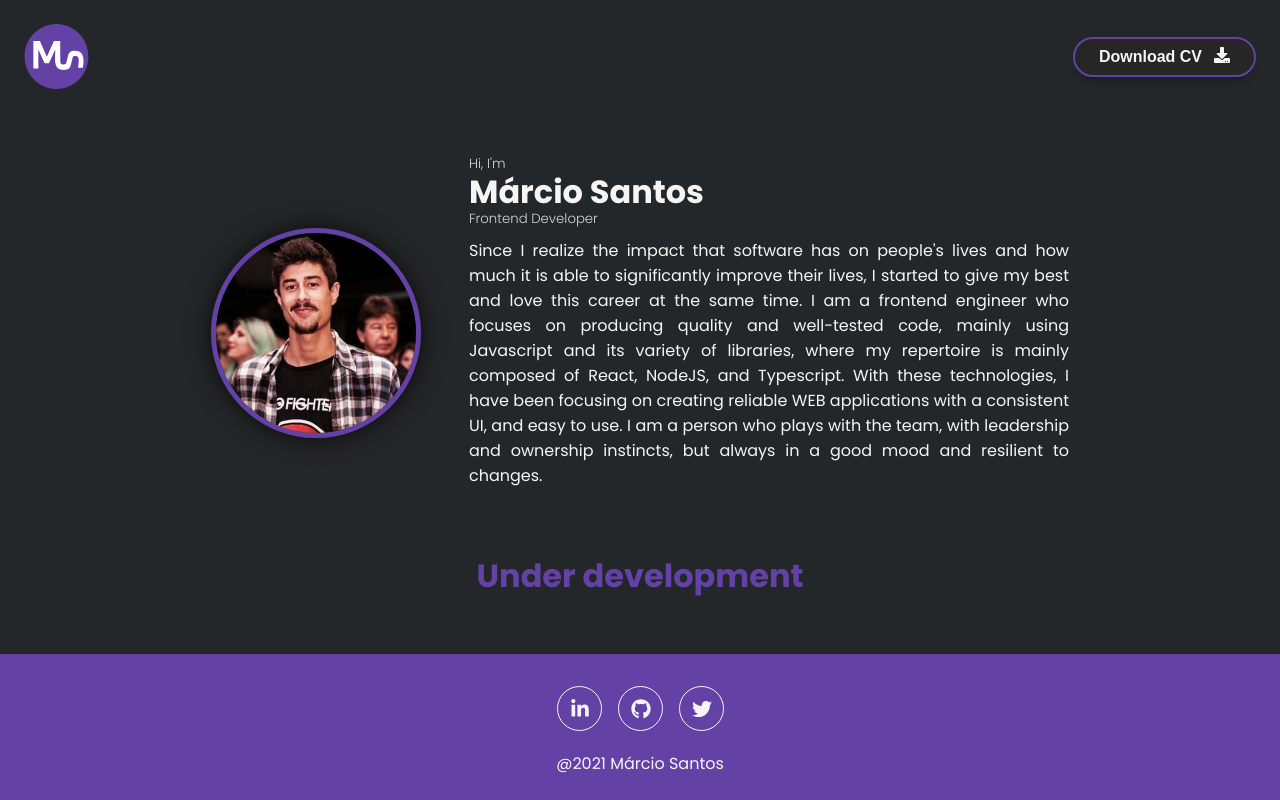
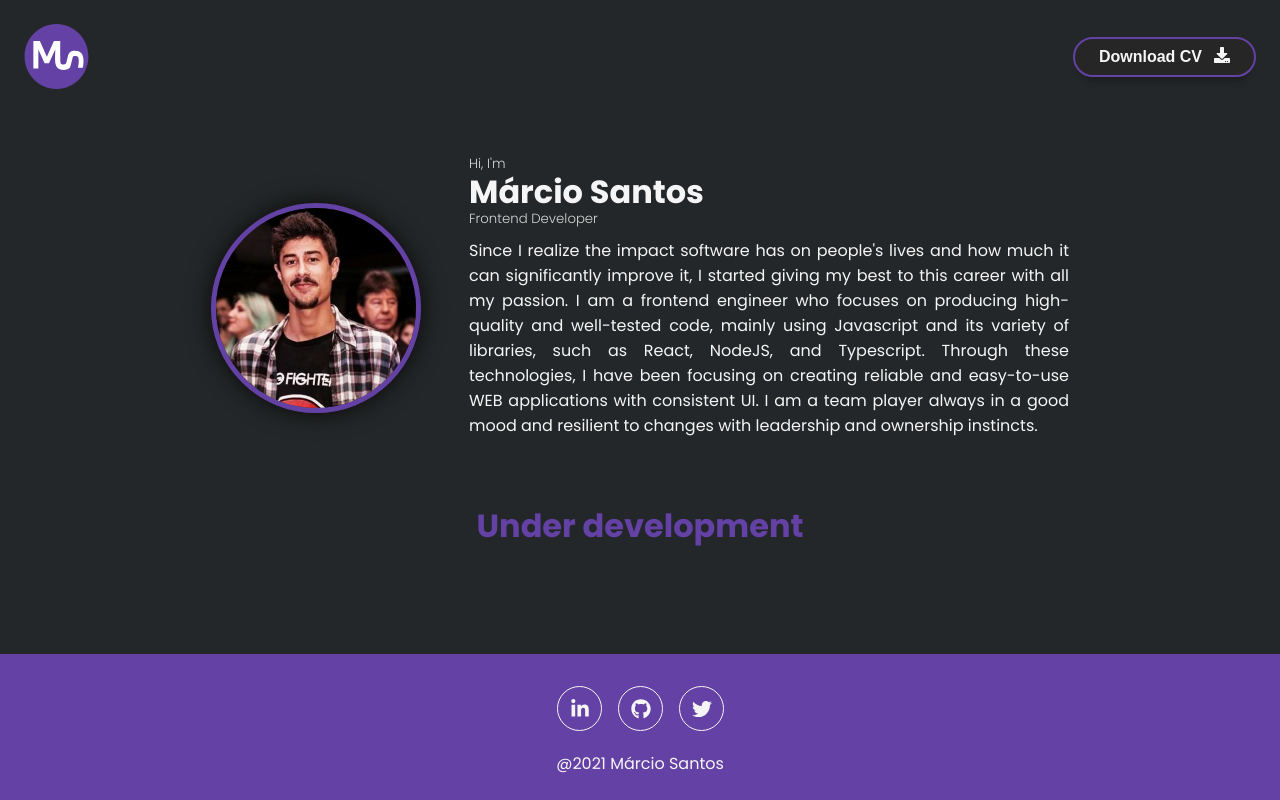
Before and after one commit to oicramps/portifolio, a Gatsby site: page / in a window 1280 px wide. Built offline with nearby package versions, Linux system fonts and the light colour scheme; Gatsby itself is replaced by a stand-in of ours.

Commit message:
Updates the about me content

```diff
--- a/src/components/Header/Header.jsx
+++ b/src/components/Header/Header.jsx
@@ -12,12 +12,12 @@ const Header = () => (
       <Title>Márcio Santos</Title>
       <SubTitle>Frontend Developer</SubTitle>
       <Description>
-        Since I realize the impact that software has on people&apos;s lives and how much it is able to significantly
-        improve their lives, I started to give my best and love this career at the same time. I am a frontend engineer
-        who focuses on producing quality and well-tested code, mainly using Javascript and its variety of libraries,
-        where my repertoire is mainly composed of React, NodeJS, and Typescript. With these technologies, I have been
-        focusing on creating reliable WEB applications with a consistent UI, and easy to use. I am a person who plays
-        with the team, with leadership and ownership instincts, but always in a good mood and resilient to changes.
+        Since I realize the impact software has on people&apos;s lives and how much it can significantly improve it, I
+        started giving my best to this career with all my passion. I am a frontend engineer who focuses on producing
+        high-quality and well-tested code, mainly using Javascript and its variety of libraries, such as React, NodeJS,
+        and Typescript. Through these technologies, I have been focusing on creating reliable and easy-to-use WEB
+        applications with consistent UI. I am a team player always in a good mood and resilient to changes with
+        leadership and ownership instincts.
       </Description>
     </DescriptionContainer>
   </Container>
```
